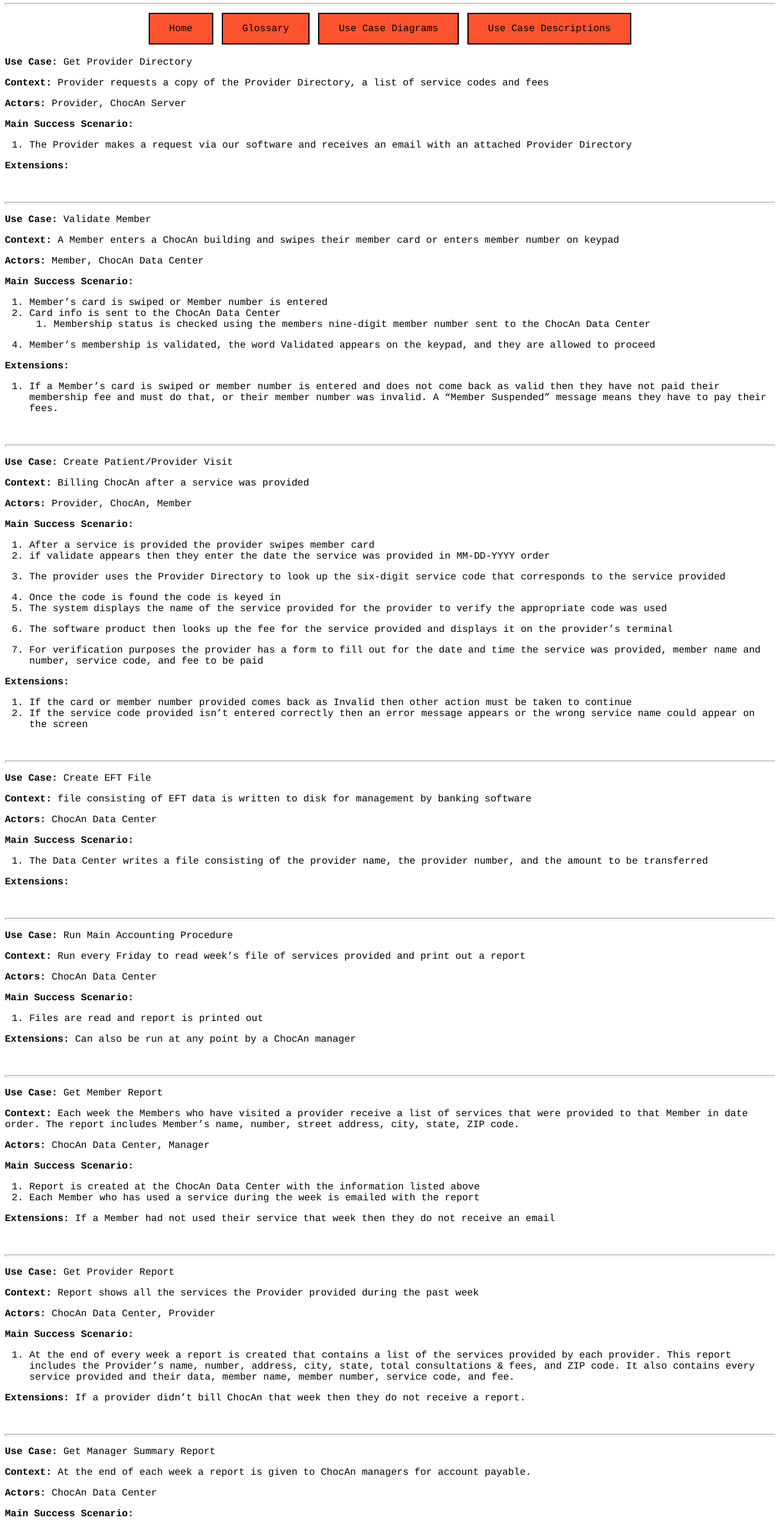
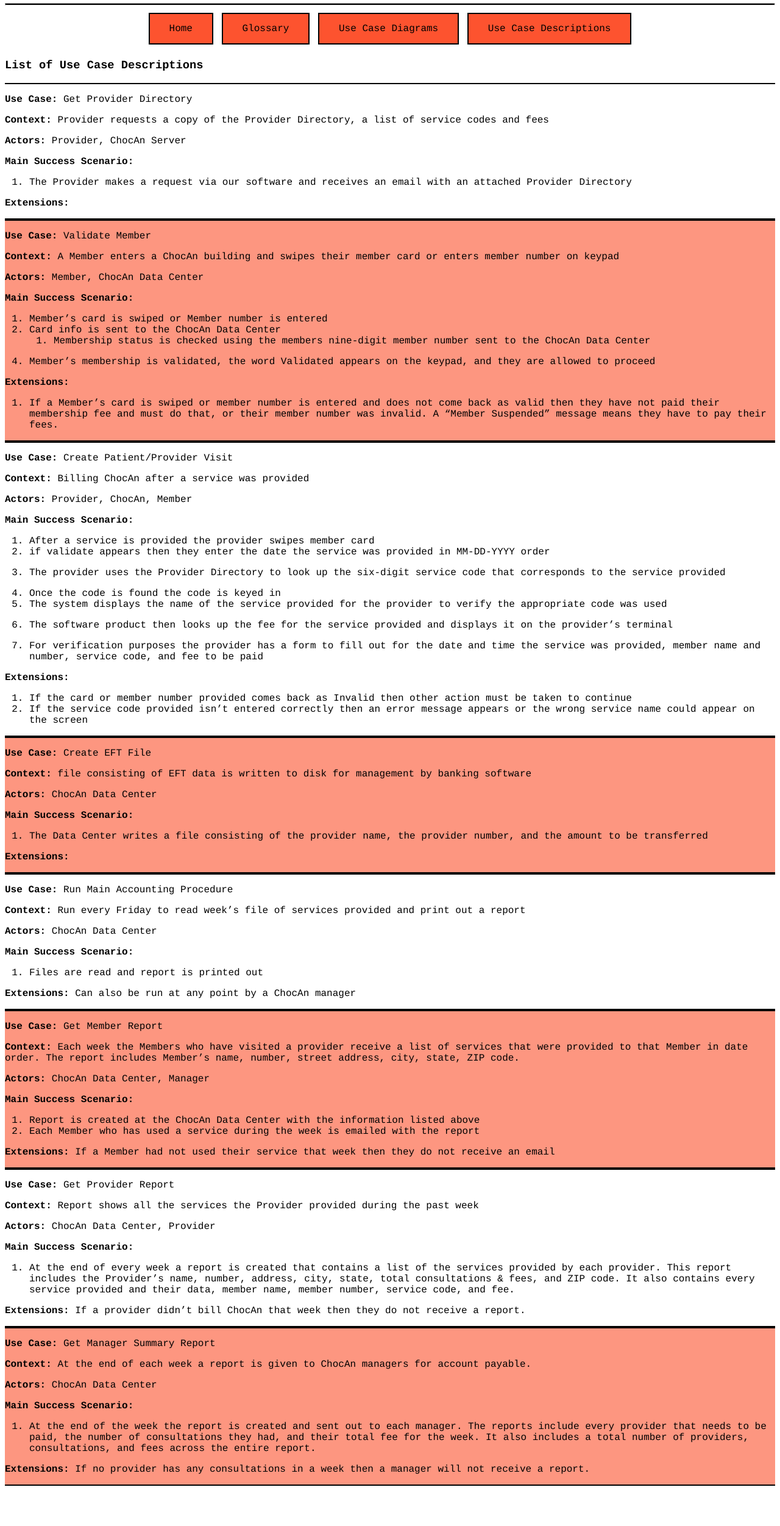
Before and after one commit to aashmangupta/ChocAn, a plain HTML site: page Requirements/external/UseCase.html in a window 1280 px wide. Shown: the part 58-2560 px from the top of the page at 61% size. After the commit the page ends 2502 px from the top, so only its background shows below. Drawn offline with Linux system fonts and the light colour scheme.

Commit message:
Remaining files + styling

```diff
--- a/Requirements/css/style.css
+++ b/Requirements/css/style.css
@@ -4,6 +4,10 @@ ul#header li {
 div#glossary {
   border-top: 2px solid black;
   border-bottom: 2px solid black;
+}
+div#stats {
+  text-align: center;
+  border: 5px solid black;
 }
 div#image {
   text-align: center;
@@ -77,7 +81,18 @@ h1 {
   font-weight: bold;
   color: #fd532f;
 }
+.odd {
+  border-top: 2px solid black;
+  border-bottom: 2px solid black;
+  background-color: white;
+}
+.even {
+  border-top: 2px solid black;
+  border-bottom: 2px solid black;
+  background-color: #fd9680;
+}
 hr {
   color: black;
+  background-color: black;
   height: 2px;
 }
--- a/Requirements/external/UseCase.html
+++ b/Requirements/external/UseCase.html
@@ -2,8 +2,6 @@
 <head>
   <link rel= "stylesheet" type = "text/css" href="../css/style.css">
 </head>
-<style>
-</style>
 <div id = "header">
 <h1>Use Case Descriptions</h1>
 </div>
@@ -17,8 +15,8 @@
       <input type = "button" value = "Use Case Descriptions" onclick = "location.href='usecase.html'" />
     </form>
   </div>
-<div id = "usecases">
-
+<h3>List of Use Case Descriptions</h3>
+<div class = "odd">
 <p><strong>Use Case: </strong>Get Provider Directory</p>
 <p><strong>Context: </strong>Provider requests a copy of the Provider Directory, a list of service codes and fees</p>
 <p><strong>Actors: </strong>Provider, ChocAn Server</p>
@@ -27,11 +25,8 @@
 <li>The Provider makes a request via our software and receives an email with an attached Provider Directory</li>
 </ol>
 <p><strong>Extensions: </strong></p>
-<p>&nbsp;</p>
-
-<hr>
-
-
+</div>
+<div class = "even">
 <p><strong>Use Case: </strong>Validate Member</p>
 <p><strong>Context: </strong>A Member enters a ChocAn building and swipes their member card or enters member&nbsp;number on keypad</p>
 <p><strong>Actors: </strong>Member, ChocAn Data Center</p>
@@ -51,11 +46,8 @@
 <ol>
 <li>If a Member&rsquo;s card is swiped or member number is entered and does not come back as valid then they have not paid their membership fee and must do that, or their member number was invalid. A &ldquo;Member Suspended&rdquo; message means they have to pay their fees.</li>
 </ol>
-<p>&nbsp;</p>
-
-<hr>
-
-
+</div>
+<div class = "odd">
 <p><strong>Use Case: </strong>Create Patient/Provider Visit</p>
 <p><strong>Context: </strong>Billing ChocAn after a service was provided</p>
 <p><strong>Actors: </strong>Provider, ChocAn, Member</p>
@@ -82,11 +74,8 @@
 <li>If the card or member number provided comes back as Invalid then other action must be taken to continue</li>
 <li>If the service code provided isn&rsquo;t entered correctly then an error message appears or the wrong service name could appear on the screen</li>
 </ol>
-<p>&nbsp;</p>
-
-<hr>
-
-
+</div>
+<div class = "even">
 <p><strong>Use Case: </strong>Create EFT File</p>
 <p><strong>Context: </strong>file consisting of EFT data is written to disk for management by banking software</p>
 <p><strong>Actors: </strong>ChocAn Data Center</p>
@@ -95,11 +84,8 @@
 <li>The Data Center writes a file consisting of the provider name, the provider number, and the amount to be transferred</li>
 </ol>
 <p><strong>Extensions: </strong></p>
-<p>&nbsp;</p>
-
-<hr>
-
-
+</div>
+<div class = "odd">
 <p><strong>Use Case: </strong>Run Main Accounting Procedure</p>
 <p><strong>Context: </strong>Run every Friday to read week&rsquo;s file of services provided and print out a report</p>
 <p><strong>Actors: </strong>ChocAn Data Center</p>
@@ -108,11 +94,8 @@
 <li>Files are read and report is printed out</li>
 </ol>
 <p><strong>Extensions: </strong>Can also be run at any point by a ChocAn manager</p>
-<p>&nbsp;</p>
-
-<hr>
-
-
+</div>
+<div class = "even">
 <p><strong>Use Case: </strong>Get Member Report</p>
 <p><strong>Context: </strong>Each week the Members who have visited a provider receive a list of services that were provided to that Member in date order. The report includes Member&rsquo;s name, number, street address, city, state, ZIP code.</p>
 <p><strong>Actors: </strong>ChocAn Data Center, Manager</p>
@@ -122,11 +105,8 @@
 <li>Each Member who has used a service during the week is emailed with the report</li>
 </ol>
 <p><strong>Extensions: </strong>If a Member had not used their service that week then they do not receive an email</p>
-<p>&nbsp;</p>
-
-<hr>
-
-
+</div>
+<div class = "odd">
 <p><strong>Use Case: </strong>Get Provider Report</p>
 <p><strong>Context: </strong>Report shows all the services the Provider provided during the past week</p>
 <p><strong>Actors: </strong>ChocAn Data Center, Provider</p>
@@ -135,11 +115,8 @@
 <li>At the end of every week a report is created that contains a list of the services provided by each provider. This report includes the Provider&rsquo;s name, number, address, city, state, total consultations &amp; fees, and ZIP code. It also contains every service provided and their data, member name, member number, service code, and fee.</li>
 </ol>
 <p><strong>Extensions: </strong>If a provider didn&rsquo;t bill ChocAn that week then they do not receive a report.</p>
-<p>&nbsp;</p>
-
-<hr>
-
-
+</div>
+<div class = "even">
 <p><strong>Use Case: </strong>Get Manager Summary Report</p>
 <p><strong>Context: </strong>At the end of each week a report is given to ChocAn managers for account payable. </p>
 <p><strong>Actors: </strong>ChocAn Data Center</p>
@@ -148,9 +125,6 @@
 <li>At the end of the week the report is created and sent out to each manager. The reports include every provider that needs to be paid, the number of consultations they had, and their total fee for the week. It also includes a total number of providers, consultations, and fees across the entire report.</li>
 </ol>
 <p><strong>Extensions: </strong>If no provider has any consultations in a week then a manager will not receive a report.</p>
-<p>&nbsp;</p>
-<p>&nbsp;</p>
-
 </div>
 </body>
 </html>
```
Also changed, not shown: Requirements/external/glossary.html (+0 -2 lines), Requirements/external/vpp.html (+1 -3 lines), Requirements/report.html (+22 -20 lines), Requirements/images/Bitbucket.png (added).
